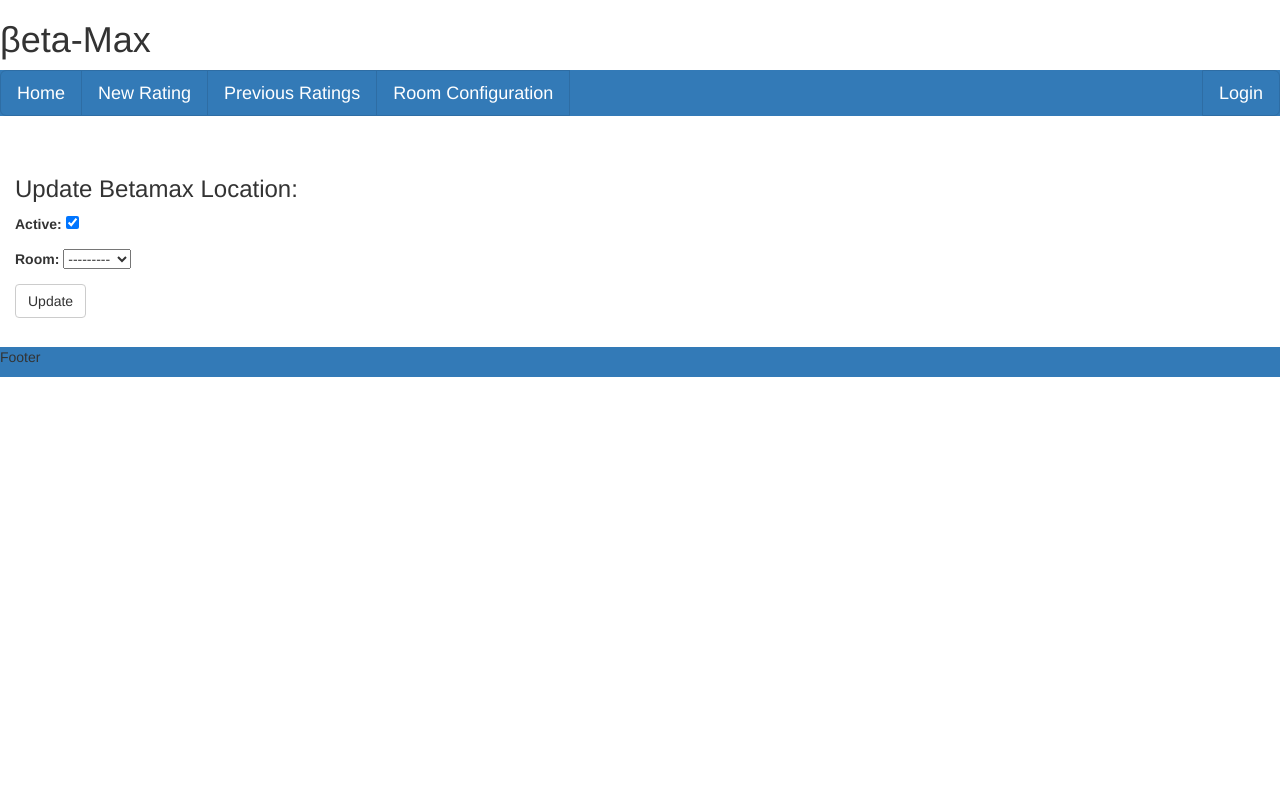
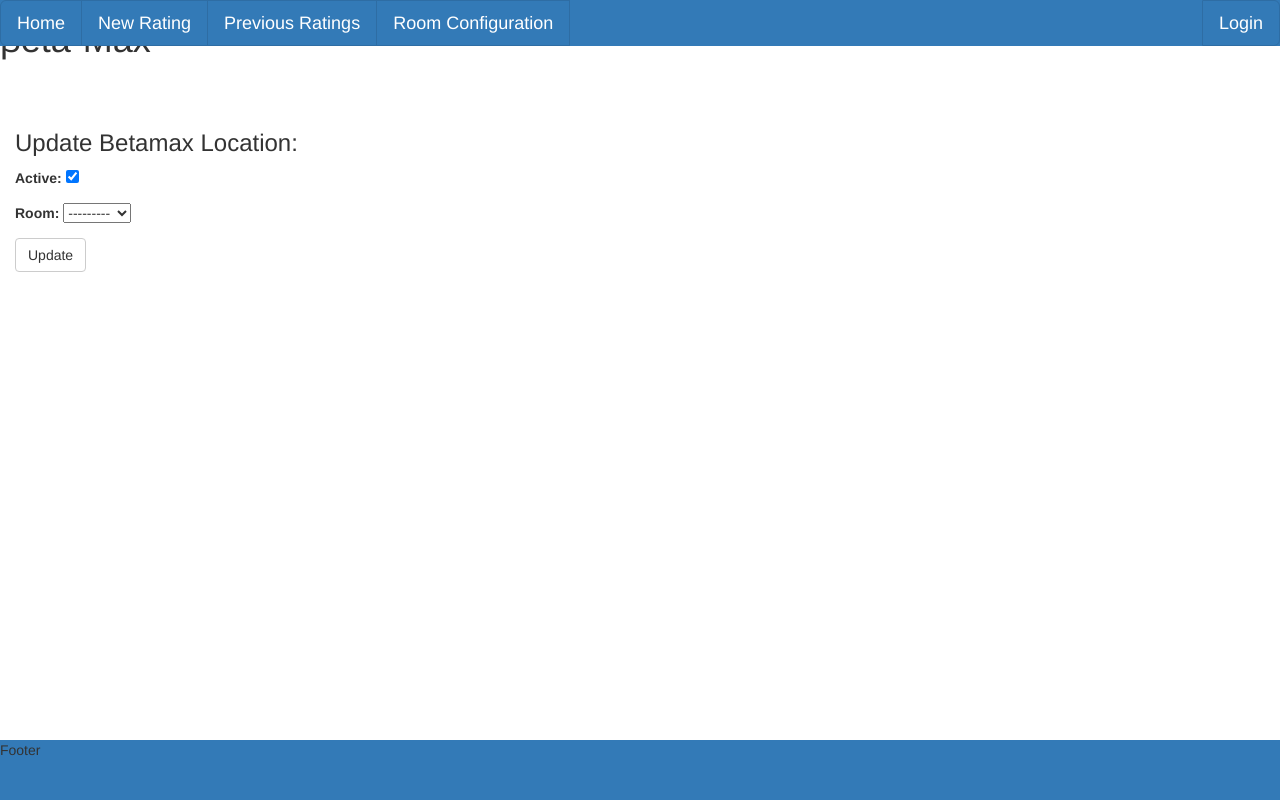
Before and after one commit to zilingzhang/Betamax, a Django app: page /comfort/config/ in a window 1280 px wide. Run offline with Django 3.2, Linux system fonts and the light colour scheme; data comes from the database, SQL or seed files in the repository; some libraries are stand-ins or nearby versions.

Commit message:
edited header

```diff
--- a/comfort/templates/comfort/header.html
+++ b/comfort/templates/comfort/header.html
@@ -5,7 +5,7 @@
 	<script src="https://maxcdn.bootstrapcdn.com/bootstrap/3.3.7/js/bootstrap.min.js"></script>
 	<head>
 		<div><h1>βeta-Max</h1></div>
-		<div class="btn-group" style="background-color:337ab7; width:100%;">
+		<div class="btn-group" style="background-color:337ab7; width:100%; top: 0; position: fixed;">
 			<a class='btn btn-primary btn-lg' href='/comfort/'>Home</a>
 			<a class='btn btn-primary btn-lg' href='/comfort/create/'>New Rating</a>
 			<a class='btn btn-primary btn-lg' href='/comfort/detail/'>Previous Ratings</a>
@@ -19,7 +19,9 @@
 		<style>
 		.footer {
 			position: absolute;
+			bottom:0;
 			width: 100%;
+			height:60px;
 			background-color:337ab7;
 		}
 		</style>
```
